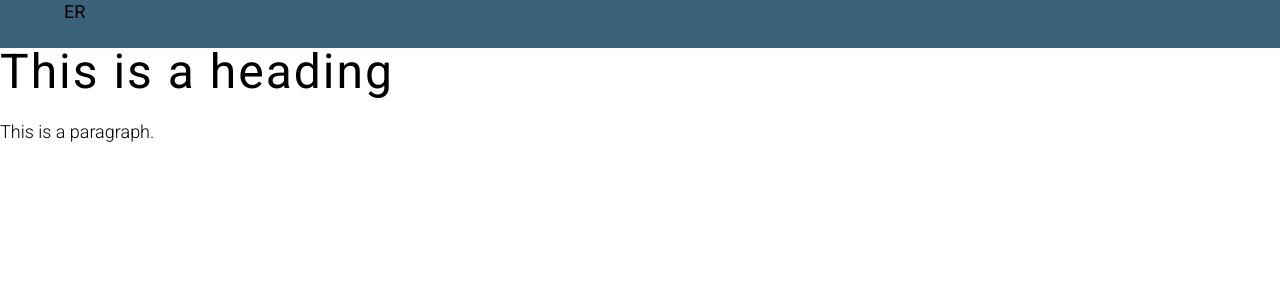
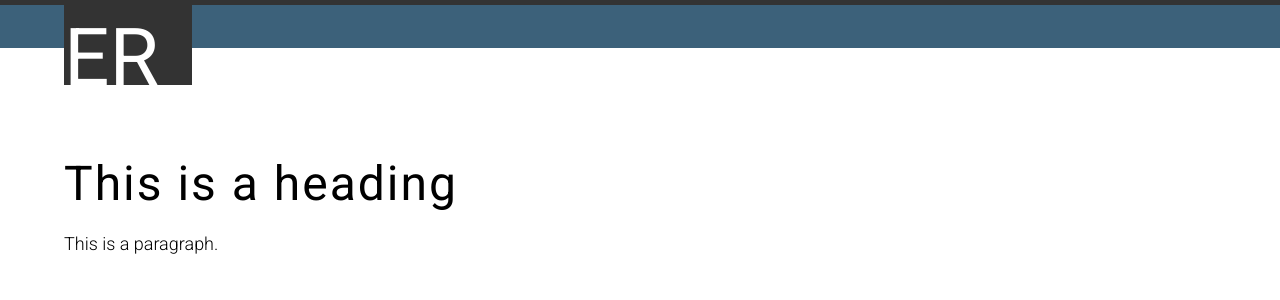
Before and after one commit to ericrovtar/ericrovtar.github.io--v2, a Jekyll site: the page built from index.md, in a window 1280 px wide. Shown: the top 300 px of the page. Built offline with Jekyll 4.4.1, drawn with Linux system fonts in a browser that asks for light colours.

Commit message:
Add basic page layout

```diff
--- a/_layouts/default.html
+++ b/_layouts/default.html
@@ -3,16 +3,21 @@
 <title>{{ site.title }} | {{ page.title }}</title>
 <link rel="stylesheet" href="/css/main.css">
 <body>
-    <div class="menu-bar bg--root h--3rem">
-        <div class="content-wrapper lock-width no-vertical">
-            <div class="logo">
-                ER
+    <div class="menu-bar bg--root [ b--charcoal b--5px ] h--3rem"
+         style="border-left: none; border-right: none; border-bottom: none; margin-bottom: 3rem;">
+
+        <div class="[ content-wrapper no-vertical ] [ center-by-margin ] [ h--full ]">
+            <div class="logo h--5rem w--8rem bg--charcoal text--white [ flex align-items--baseline ]">
+                <div style="font-size: 5rem;">ER</div>
             </div>
         </div>
     </div>
 
-<h1>This is a heading</h1>
-<p>This is a paragraph.</p>
-
+    <div class="content-wrapper">
+        <div class="content">
+            <h1>This is a heading</h1>
+            <p>This is a paragraph.</p>
+        </div>
+    </div>
 </body>
 </html>
```
